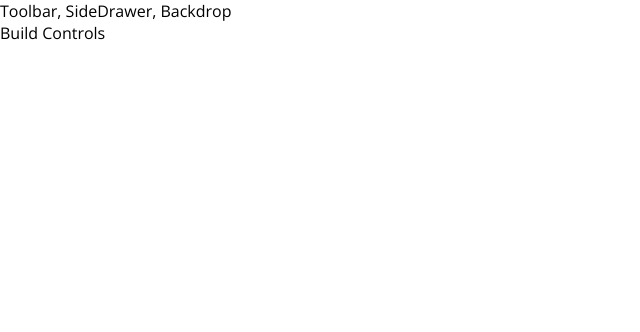
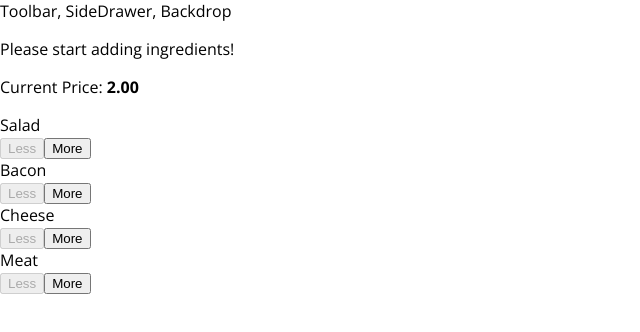
Before and after one commit to prajwal27/MyBurger, a React app: page / in a window 1280 px wide. Shown: the top 332 px of the page, without its empty margins (0-640 px from the left). Built offline with nearby package versions, Linux system fonts and the light colour scheme.

Commit message:
burger builder

```diff
--- a/public/index.html
+++ b/public/index.html
@@ -2,7 +2,6 @@
 <html lang="en">
   <head>
     <meta charset="utf-8" />
-    <link rel="shortcut icon" href="%PUBLIC_URL%/favicon.ico" />
     <meta name="viewport" content="width=device-width, initial-scale=1" />
     <meta name="theme-color" content="#000000" />
     <meta
--- /dev/null
+++ b/src/components/Burger/BuildControls/BuildControl/BuildControl.css
@@ -0,0 +1,56 @@
+.BuildControl {
+  display: flex;
+  justify-content: space-between;
+  align-items: center;
+  margin: 5px 0;
+}
+
+.BuildControl button {
+  display: block;
+  font: inherit;
+  padding: 5px;
+  margin: 0 5px;
+  width: 80px;
+  border: 1px solid #AA6817;
+  cursor: pointer;
+  outline: none;
+}
+
+.BuildControl button:disabled {
+  background-color: #AC9980;
+  border: 1px solid #7E7365;
+  color: #ccc;
+  cursor: default;
+}
+
+.BuildControl button:hover:disabled {
+  background-color: #AC9980;
+  color: #ccc;
+  cursor: not-allowed;
+}
+
+.Label {
+  padding: 10px;
+  font-weight: bold;
+  width: 80px;
+}
+
+.BuildControl .Less {
+  background-color: #D39952;
+  color: white;
+}
+
+.BuildControl .More {
+  background-color: #8F5E1E;
+  color: white;
+}
+
+.BuildControl .Less:hover, .BuildControl .Less:active {
+  background-color: #DAA972;
+  color: white;
+}
+
+.BuildControl .More:hover,.BuildControl .More:active {
+  background-color: #99703F;
+  color: white;
+}
--- /dev/null
+++ b/src/components/Burger/BuildControls/BuildControl/BuildControl.js
@@ -0,0 +1,20 @@
+import React from "react";
+import classes from "./BuildControl.css";
+
+const buildControl = props => (
+  <div className={classes.BuildControl}>
+    <div className={classes.Label}>{props.label}</div>
+    <button
+      className={classes.Less}
+      onClick={props.ingredientRemoved}
+      disabled={props.disabled}
+    >
+      Less
+    </button>
+    <button className={classes.More} onClick={props.ingredientAdded2}>
+      More
+    </button>
+  </div>
+);
+
+export default buildControl;
--- /dev/null
+++ b/src/components/Burger/BuildControls/BuildControls.css
@@ -0,0 +1,10 @@
+.BuildControls {
+  width: 100%;
+  background-color: #cf8f2e;
+  display: flex;
+  flex-flow: column;
+  align-items: center;
+  box-shadow: 0 2px 1px #ccc;
+  margin: auto;
+  padding: 10px 0;
+}
--- /dev/null
+++ b/src/components/Burger/BuildControls/BuildControls.js
@@ -0,0 +1,28 @@
+import React from "react";
+import classes from "./BuildControls.css";
+import BuildControl from "./BuildControl/BuildControl";
+
+const controls = [
+  { label: "Salad", type: "salad" },
+  { label: "Bacon", type: "bacon" },
+  { label: "Cheese", type: "cheese" },
+  { label: "Meat", type: "meat" }
+];
+
+const buildControls = props => (
+  <div className={classes.BuildControls}>
+    <p>Current Price: <strong>{props.price.toFixed(2)}</strong></p>
+
+    {controls.map(ctrl => (
+      <BuildControl
+        key={ctrl.label}
+        label={ctrl.label}
+        ingredientAdded2 = {() => props.ingredientAdded(ctrl.type)}
+        ingredientRemoved = {() => props.ingredientRemoved(ctrl.type)}
+        disabled = {props.disabled[ctrl.type]}
+      />
+    ))}
+  </div>
+);
+
+export default buildControls;
--- a/src/components/Burger/Burger.css
+++ b/src/components/Burger/Burger.css
@@ -2,7 +2,7 @@
   width: 100%;
   margin: auto;
   height: 250px;
-  overflow: scroll;
+  overflow: auto;
   text-align: center;
   font-weight: bold;
   font-size: 1.2rem;
--- a/src/components/Burger/Burger.js
+++ b/src/components/Burger/Burger.js
@@ -4,12 +4,21 @@ import BurgerIngredient from './BurgerIngredient/BurgerIngredient';
 
 const burger = (props) => {
 
-  const transformedIngredients = Object.keys(props.ingredients)
+  let transformedIngredients = Object.keys(props.ingredients)
     .map(igKey => {
       return[...Array(props.ingredients[igKey])].map((_,i) => {
         return <BurgerIngredient key={igKey+i} type={igKey}/>;
       });
-    });
+    })
+    .reduce((arr,el) => {
+      return arr.concat(el)
+    }, []);
+
+    console.log(transformedIngredients);
+
+    if(transformedIngredients.length === 0) {
+      transformedIngredients = <p>Please start adding ingredients!</p>
+    }
 
   return(
     <div className={classes.Burger}>
--- a/src/containers/BurgerBuilder/BurgerBuilder.js
+++ b/src/containers/BurgerBuilder/BurgerBuilder.js
@@ -1,27 +1,83 @@
-import React, {Component} from 'react';
-import Auxiliary from '../../hoc/Auxiliary';
-import Burger from '../../components/Burger/Burger';
+import React, { Component } from "react";
+import Auxiliary from "../../hoc/Auxiliary";
+import Burger from "../../components/Burger/Burger";
+import BuildControls from "../../components/Burger/BuildControls/BuildControls";
+
+const INGREDIENT_PRICES = {
+  salad: 0.5,
+  cheese: 0.4,
+  meat: 1.3,
+  bacon: 0.7
+};
 
 class BurgerBuilder extends Component {
-
   /* constructor(props) {
         super(props);
         this.state =
     } */
   state = {
     ingredients: {
-            salad:1,
-            bacon: 1,
-            cheese:  2,
-            meat: 2
-        }
+      salad: 0,
+      bacon: 0,
+      cheese: 0,
+      meat: 0
+    },
+    price: 2
+  };
+
+  addIngredientHandler = type => {
+    const oldCount = this.state.ingredients[type];
+    const updatedCount = oldCount + 1;
+    const updatedIngredients = {
+      ...this.state.ingredients
+    };
+    updatedIngredients[type] = updatedCount;
+    const priceToBeAdded = INGREDIENT_PRICES[type];
+    const oldPrice = this.state.price;
+    const newPrice = oldPrice + priceToBeAdded;
+    this.setState({
+      price: newPrice,
+      ingredients: updatedIngredients
+    });
+  };
+
+  removeIngredientHandler = type => {
+    const oldCount = this.state.ingredients[type];
+    //if (oldCount > 0) {
+      const updatedCount = oldCount - 1;
+      const updatedIngredients = {
+        ...this.state.ingredients
+      };
+      updatedIngredients[type] = updatedCount;
+      const priceToBeDeleted = INGREDIENT_PRICES[type];
+      const oldPrice = this.state.price;
+      const newPrice = oldPrice - priceToBeDeleted;
+      this.setState({
+        price: newPrice,
+        ingredients: updatedIngredients
+      });
+    //}
+  };
+
+  render() {
+
+    const disbaleInfo = {
+        ...this.state.ingredients
+    };
+
+    for (let key in disbaleInfo) {
+        disbaleInfo[key] = disbaleInfo[key] <= 0;
     }
 
-    render() {
     return (
       <Auxiliary>
-                <Burger ingredients={this.state.ingredients}/>
-                <div>Build Controls</div>
+        <Burger ingredients={this.state.ingredients} />
+        <BuildControls
+          ingredientAdded={this.addIngredientHandler}
+          ingredientRemoved={this.removeIngredientHandler}
+          disabled = {disbaleInfo}
+          price = {this.state.price}
+        />
       </Auxiliary>
     );
   }
```
Lines whose indentation alone changed are shown as unchanged.
